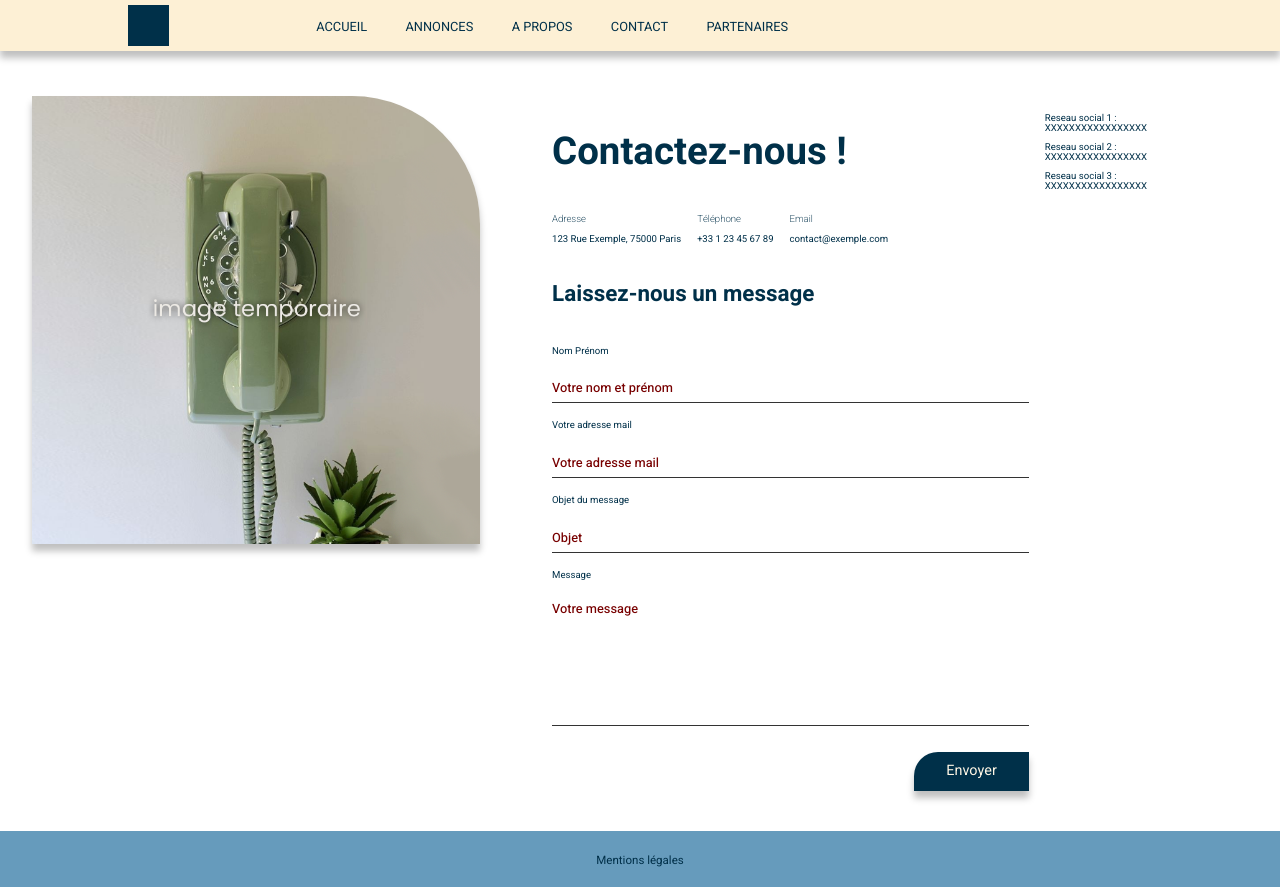
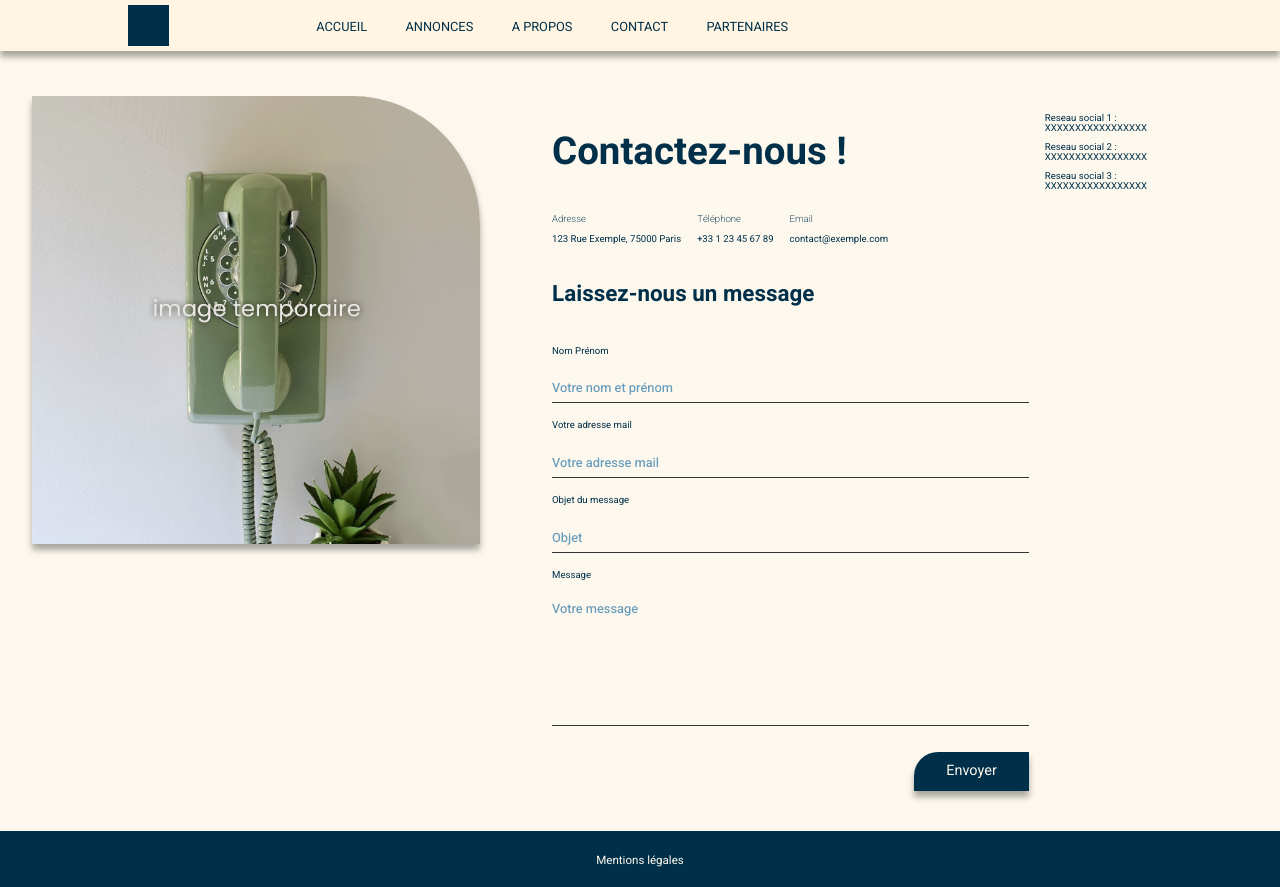
Before and after one commit to devStr0ke/spot-hotel, a Next.js app: page /contact in a window 1280 px wide. Built offline with nearby package versions, Linux system fonts and the light colour scheme.

Commit message:
test couleurs 002

```diff
--- a/src/app/annonces/annonces.module.css
+++ b/src/app/annonces/annonces.module.css
@@ -9,6 +9,7 @@
       text-align: center;
       padding-bottom: 3vh;
       background-color: var(--grey004);
+      box-shadow: 0px -6px 6px 0px rgba(0, 0, 0, 0.12);
     }
 
     .links {
@@ -37,7 +38,7 @@
   /* Desktop styles */
   @media (orientation: landscape) {
     .page {
-      background-color: white;
+      background-color: var(--grey001);
     }
 
     .navigation {
@@ -45,6 +46,7 @@
       text-align: center;
       padding-bottom: 3vh;
       background-color: var(--grey004);
+      box-shadow: 0px -6px 6px 0px rgba(0, 0, 0, 0.12);
     }
 
     .links a {
--- a/src/app/contact/contact.module.css
+++ b/src/app/contact/contact.module.css
@@ -5,7 +5,7 @@
       flex-direction: column;
       min-height: calc(100vh - 60px);
       padding: 1.5vh 3vw;
-      background-color: white;
+      background-color: var(--grey001);
     }
 
     .page {
@@ -35,7 +35,7 @@
       min-height: calc(100vh - 60px);
       padding: 0;
       margin: 0;
-      background-color: var(--grey000);
+      background-color: var(--grey001);
     }
 
     .page {
--- a/src/components/ContactForm/ContactForm.module.css
+++ b/src/components/ContactForm/ContactForm.module.css
@@ -51,7 +51,7 @@
       margin: 1vh;
       padding: 3vh;
       border-radius: 0 4vh 0 0;
-      background-color: white;
+      background-color:var(--grey001);
       box-shadow: var(--shadow-Mobile);
     }
 
@@ -116,11 +116,11 @@
       font-weight: 400;
       line-height: 4vh;
       text-align: left;
-      background-color: white;
+      background-color:var(--grey001);
     }
 
     .input::placeholder {
-      color: var(--grey003);
+      color: var(--grey004);
       font-family: "Heebo", sans-serif;
       font-weight: 400;
       line-height: 4vh;
@@ -144,14 +144,14 @@
       font-weight: 400;
       line-height: 4vh;
       text-align: left;
-      background-color: white;
+      background-color: var(--grey001);
       /* Add specific styles for messageBox */
       height: 15vh;
       resize: none; /* Prevents textarea resizing */
     }
 
     .messageBox::placeholder {
-      color: var(--grey003);
+      color: var(--grey004);
       font-family: "Heebo", sans-serif;
       font-weight: 400;
       line-height: 4vh;
@@ -285,7 +285,7 @@
       display: flex;
       justify-content: center;
       align-items: center;
-      background-color: white;
+      background-color: var(--grey001);
       min-height: calc(100vh);
     }
 
@@ -370,7 +370,7 @@
     .inputSection {
       display: flex;
       flex-direction: column;
-      background-color: white;
+      background-color: var(--grey001);
     }
 
     .inputSection p {
@@ -392,11 +392,11 @@
       font-family: "Heebo", sans-serif;
       font-weight: 500;
       line-height: 1vw;
-      background-color: white;
+      background-color: var(--grey001);
     }
 
     .input::placeholder {
-      color: var(--grey003);
+      color: var(--grey004);
       font-size: 1vw;
       font-family: "Heebo", sans-serif;
       font-weight: 500;
@@ -418,14 +418,14 @@
       font-family: "Heebo", sans-serif;
       font-weight: 500;
       line-height: 1vw;
-      background-color: white;
+      background-color: var(--grey001);
       /* Add specific styles for messageBox */
       height: 16vh;
       resize: none;
     }
 
     .messageBox::placeholder {
-      color: var(--grey003);
+      color: var(--grey004);
       font-size: 1vw;
       font-family: "Heebo", sans-serif;
       font-weight: 500;
--- a/src/components/Footer/Footer.module.css
+++ b/src/components/Footer/Footer.module.css
@@ -4,11 +4,11 @@
       width: 100%;
       padding: 0vh;
       text-align: center;
-      background-color: var(--grey004);
+      background-color: var(--grey005);
     }
 
     .link {
-      color: var(--grey005);
+      color: var(--grey001);
       font-size: 1.5vh;
       font-family: "Heebo", sans-serif;
       font-weight: 400;
@@ -17,7 +17,7 @@
     }
 
     .link:hover {
-      color: var(--grey003);
+      color: var(--grey004);
     }
   }
 
@@ -27,11 +27,11 @@
       width: 100%;
       padding: 2vh;
       text-align: center;
-      background-color: var(--grey004);
+      background-color: var(--grey005);
     }
 
     .link {
-      color: var(--grey005);
+      color: var(--grey001);
       font-size: 0.9vw;
       font-family: "Heebo", sans-serif;
       font-weight: 400;
@@ -40,6 +40,6 @@
     }
 
     .link:hover {
-      color: var(--grey002);
+      color: var(--grey004);
     }
   }
--- a/src/styles/globals.css
+++ b/src/styles/globals.css
@@ -3,15 +3,15 @@
 @tailwind utilities;
 
 :root {
-  --grey001: #fef6e5;
-  --grey002: #fdf0d5;
+  --grey001: #fdf8ee;
+  --grey002: #fff5e2;
   --grey003: #780000;
   --grey004: #669bbc;
   --grey005: #003049;
-  --shadow: 0px 7px 7px 0px rgba(0, 0, 0, 0.25);
-  --shadow-hover: 0px 8px 8px 0px rgba(0, 0, 0, 0.25);
-  --shadow-Mobile: 0px 2px 2px 0px rgba(0, 0, 0, 0.25);
-  --shadow-Mobile-hover: 0px 4px 4px 0px rgba(0, 0, 0, 0.25);
+  --shadow: 0px 6px 6px 0px rgba(0, 0, 0, 0.33);
+  --shadow-hover: 0px 4px 4px 0px rgba(0, 0, 0, 0.33);
+  --shadow-Mobile: 0px 2px 2px 0px rgba(0, 0, 0, 0.33);
+  --shadow-Mobile-hover: 0px 4px 4px 0px rgba(0, 0, 0, 0.33);
 }
 
 /* Common animations */
@@ -151,6 +151,7 @@
 
           /*Ajout*/
           background-color:var(--grey001);
+
       }
 
       /* Première ligne (text-content contenant h1 et p) */
@@ -255,7 +256,7 @@
   /*#endregion =============== Page Accueil*/
   }
 
-/* Desktop styles */
+/*====================================================================================== Desktop styles */
 @media (orientation: landscape) {
 
   html {
@@ -275,7 +276,7 @@
   }
 
   .accueil-page {
-    background: linear-gradient(135deg, var(--grey001) 0%, var(--grey002) 100%);
+    background: var(--grey002);
   }
 
   #OFFRE_INT {
@@ -286,6 +287,7 @@
     padding: 15vh 8vw 5vh;
     position: relative;
     overflow: hidden;
+    background-color: var(--grey001);
   }
 
   .text-content {
@@ -319,18 +321,18 @@
     object-fit: cover;
     border-radius: 0 0 0 15vh;
     box-shadow: var(--shadow);
-    transform: perspective(1000px) rotateY(-5deg);
+    /*transform: perspective(1000px) rotateY(-5deg);*/
     transition: all 0.5s ease;
     animation: scaleIn 1s ease-out;
   }
 
-  #OFFRE_INT img:hover {
+  /*#OFFRE_INT img:hover {
     transform: perspective(1000px) rotateY(0deg) translateZ(50px);
     box-shadow: var(--shadow-hover);
-  }
+  }*/
 
   .OFFRE_INT_AnnoncesButton {
-    background: linear-gradient(135deg, var(--grey005) 0%, #2c3c33 100%);
+    background-color:var(--grey003);
     padding: 1.5vh 3vw;
     border-radius: 2vh;
     text-decoration: none;
@@ -338,7 +340,7 @@
     font-weight: 500;
     font-size: 1.2vw;
     color: var(--grey001);
-    box-shadow: 0 4px 15px rgba(0,0,0,0.1);
+    box-shadow: var(--shadow);
     transition: all 0.3s ease;
     position: relative;
     overflow: hidden;
@@ -347,11 +349,11 @@
   }
 
   .OFFRE_INT_AnnoncesButton:hover {
-    transform: translateY(-2px);
-    box-shadow: 0 8px 25px rgba(0,0,0,0.15);
+    transform: translateY(1px);
+    box-shadow: var(--shadow-hover);
   }
 
-  .OFFRE_INT_AnnoncesButton::after {
+ /* .OFFRE_INT_AnnoncesButton::after {
     content: '';
     position: absolute;
     top: 0;
@@ -360,19 +362,21 @@
     height: 100%;
     background: linear-gradient(90deg, transparent, rgba(255,255,255,0.2), transparent);
     transform: translateX(-100%);
-  }
+  }*/
 
-  .OFFRE_INT_AnnoncesButton:hover::after {
+  /*.OFFRE_INT_AnnoncesButton:hover::after {
     transform: translateX(100%);
     transition: transform 0.5s ease;
-  }
+  }*/
 
   #APROPOS_Container {
     min-height: 100vh;
     display: flex;
     align-items: center;
     padding: 10vh 8vw;
-    background: var(--grey001);
+    background: var(--grey002);
+    /*box-shadow: var(--shadow);*/
+    box-shadow:  0px -6px 6px 0px rgba(0, 0, 0, 0.12), 0px 6px 6px 0px rgba(0, 0, 0, 0.12) ;
     position: relative;
     gap: 5vw;
   }
@@ -382,15 +386,16 @@
     height: auto;
     border-radius: 0 15vh 0 0;
     box-shadow: 0 15px 40px rgba(0,0,0,0.15);
-    transform: perspective(1000px) rotateY(5deg);
+    /*transform: perspective(1000px) rotateY(5deg);*/
+    box-shadow: var(--shadow);
     transition: all 0.5s ease;
     animation: scaleIn 1s ease-out;
   }
 
-  #APROPOS_Container img:hover {
+ /* #APROPOS_Container img:hover {
     transform: perspective(1000px) rotateY(0deg) translateZ(50px);
     box-shadow: 0 20px 50px rgba(0,0,0,0.2);
-  }
+  }*/
 
   #APROPOS_Container .text-content {
     width: 45%;
@@ -426,7 +431,7 @@
   }
 
   #APROPOS_Container .APROPOS_xp .xp-square {
-    background: var(--grey005);
+    background: var(--grey003);
     padding: 1.5vh 2vw;
     border-radius: 2vh;
     box-shadow: var(--shadow);
@@ -452,7 +457,7 @@
     text-align: center;
 }
 
-#APROPOS_Container .APROPOS_xp .xp-square h3 {
+#APROPOS_Container {
     color: var(--grey001) !important;
     font-size: 2.5vw;
     margin: 0;
@@ -462,7 +467,7 @@
 
   #PARTENAIRES_Container {
     padding: 10vh 0;
-    background: white;
+    background: var(--grey001);
     text-align: center;
   }
 
```
